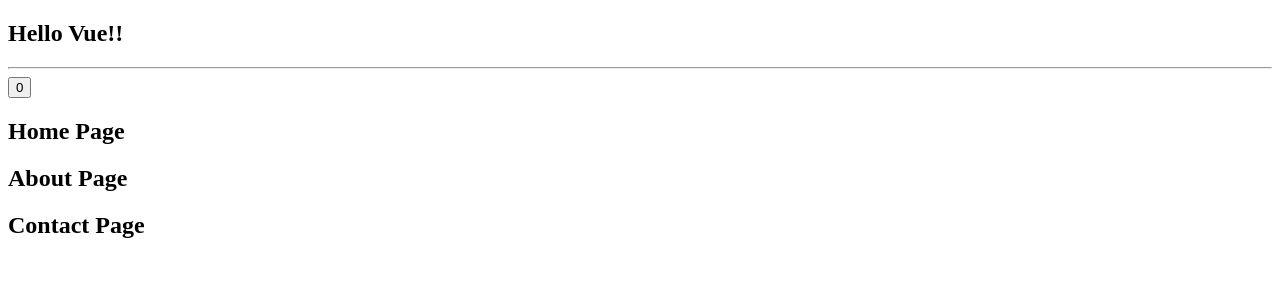
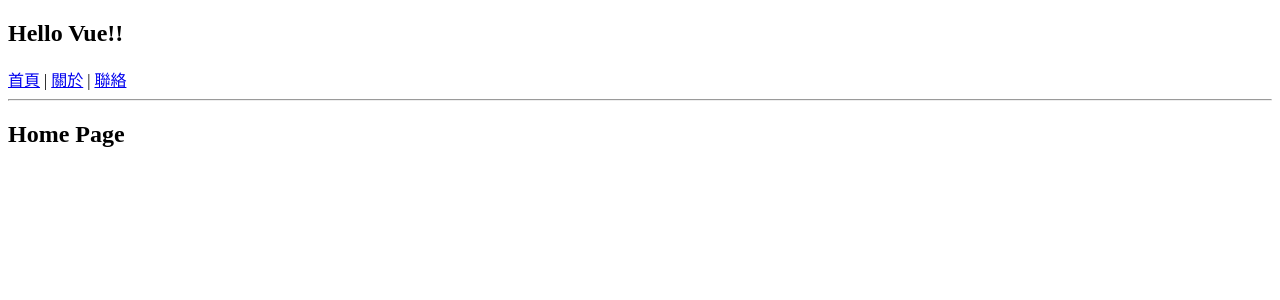
Before and after one commit to HsiaoHungWang/vue-fuen144, a Vue app: page / in a window 1280 px wide. Shown: the top 300 px of the page. Built offline with nearby package versions, Linux system fonts and the light colour scheme.

Commit message:
vue-router 的設定與使用

```diff
--- a/package.json
+++ b/package.json
@@ -9,7 +9,8 @@
     "preview": "vite preview"
   },
   "dependencies": {
-    "vue": "^3.4.29"
+    "vue": "^3.4.29",
+    "vue-router": "^4.4.5"
   },
   "devDependencies": {
     "@vitejs/plugin-vue": "^5.0.5",
--- a/src/App.vue
+++ b/src/App.vue
@@ -1,12 +1,12 @@
 <script setup>
-import FirstComponent from '@/components/FirstComponent.vue';
+// import FirstComponent from '@/components/FirstComponent.vue';
 
-import SecondComponent from './components/SecondComponent.vue';
-import ComponentLife from './components/ComponentLife.vue';
-import ButtonCount from './components/ButtonCount.vue';
-import HomeView from './views/HomeView.vue';
-import AboutView from './views/AboutView.vue';
-import ContactView from './views/ContactView.vue';
+// import SecondComponent from './components/SecondComponent.vue';
+// import ComponentLife from './components/ComponentLife.vue';
+// import ButtonCount from './components/ButtonCount.vue';
+// import HomeView from './views/HomeView.vue';
+// import AboutView from './views/AboutView.vue';
+// import ContactView from './views/ContactView.vue';
 
 // import duck from './assets/duck.png'
 </script>
@@ -14,15 +14,23 @@
 <template>
 <h2>Hello Vue!!</h2>
 <!-- <img :src="duck" alt="duck1" />  -->
+<RouterLink to="/">首頁</RouterLink> |
+<RouterLink to="/about">關於</RouterLink> |
+<RouterLink to="/contact">聯絡</RouterLink>
 <hr />
+
+<RouterView></RouterView>
+
+
+
 <!--Tab-->
 <!-- <FirstComponent></FirstComponent>
 <second-component></second-component>
-<ComponentLife></ComponentLife>-->
+<ComponentLife></ComponentLife>
 <ButtonCount></ButtonCount>
 <HomeView></HomeView>
 <AboutView></AboutView>
-<ContactView></ContactView>
+<ContactView></ContactView> -->
 </template>
 
 <style scoped>
```
Also changed, not shown: src/main.js (+7 -1 lines), src/router.js (added, +34 -0 lines), 1 other file (tests, documents, lock files or other folders).
